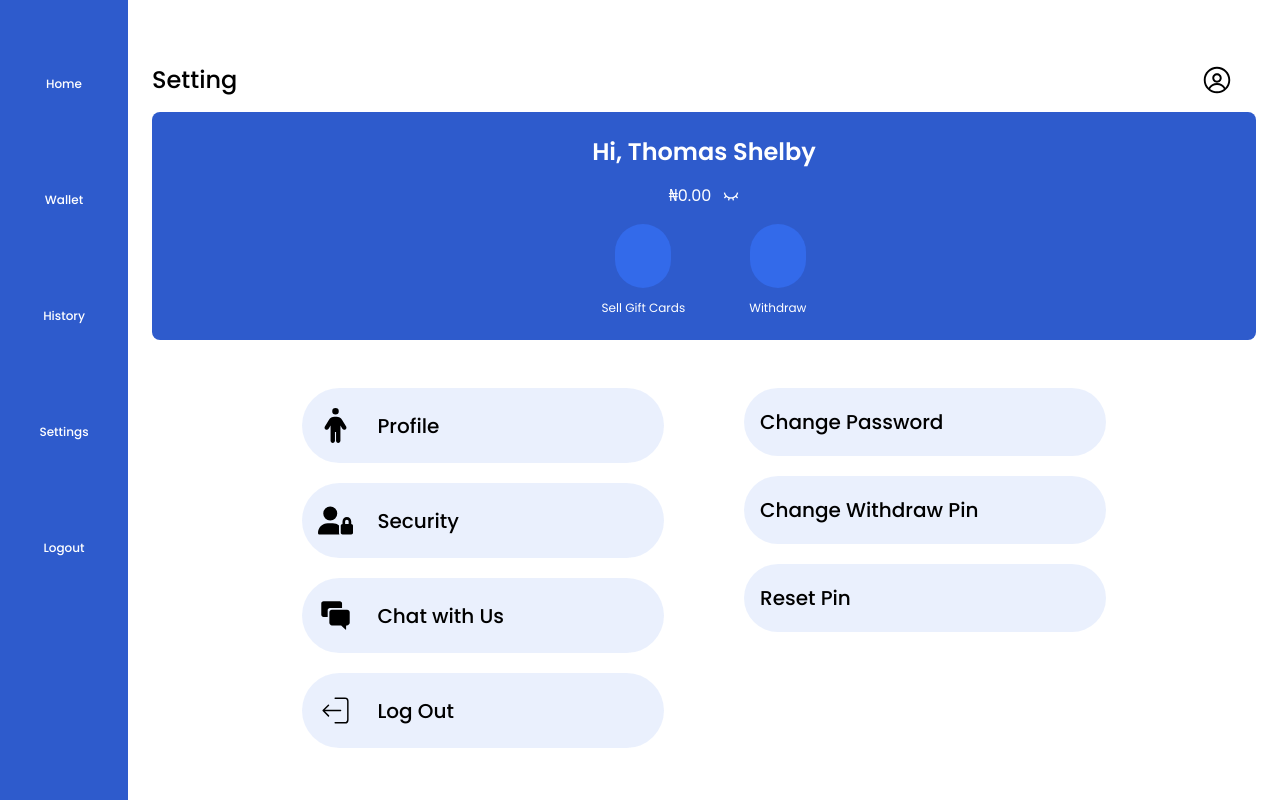
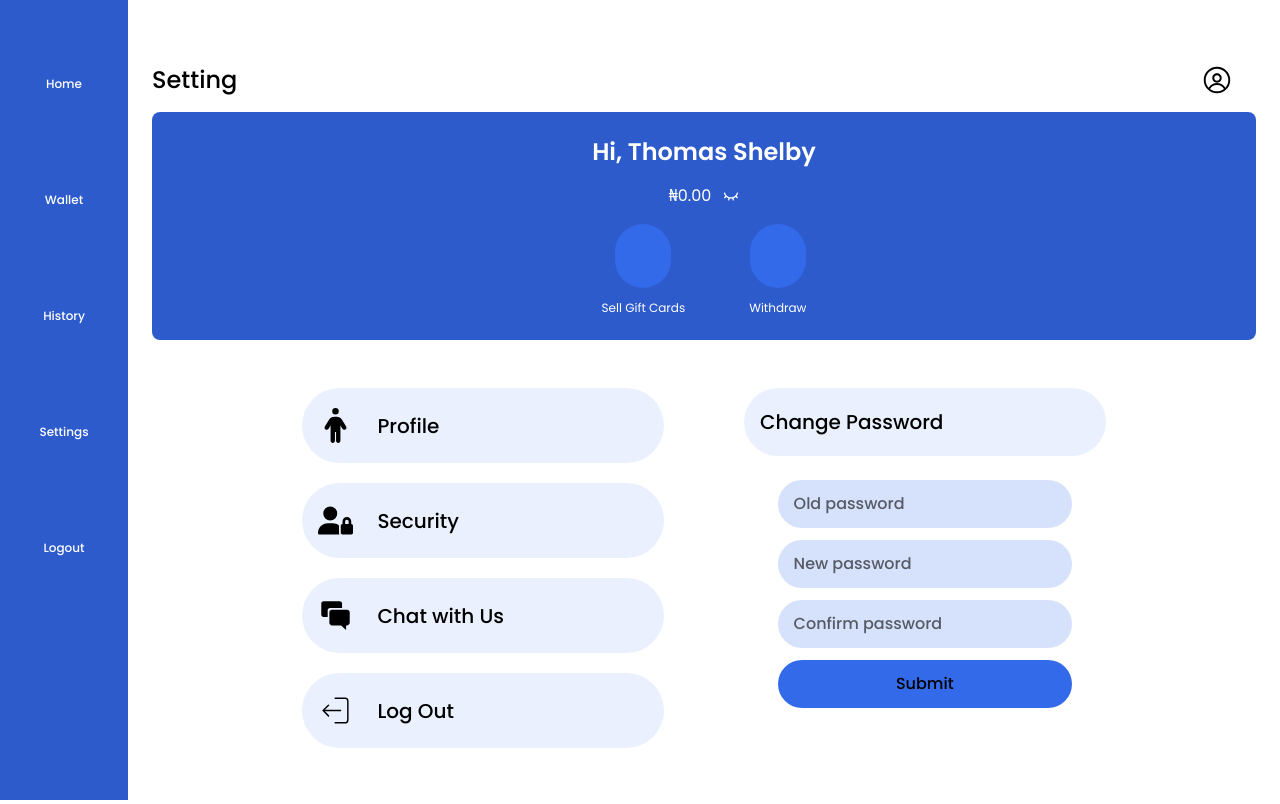
Before and after one commit to Viclaww/swap2naira, a React (Vite) app: page /dashboard/settings/Security in a window 1280 px wide. Both pictures are taken after a click on the element "Change Password". Built offline with nearby package versions, Linux system fonts and the light colour scheme; some icons are missing.

Commit message:
been a long day

```diff
--- a/src/components/Dashboard/UserSetting.tsx
+++ b/src/components/Dashboard/UserSetting.tsx
@@ -43,8 +43,9 @@ const UserSetting = () => {
       <Balance />
       <div className="flex justify-center w-full mt-8">
         <div className="places w-2/5 flex flex-col gap-5  px-10 text-black">
-          {settingsTabs.map(({ name, icon }, index) => (
+          {settingsTabs.map(({ name, icon, onClick }, index) => (
             <div
+              onClick={onClick}
               className="flex bg-blueX/10 rounded-full items-center gap-6 cursor-pointer px-4 py-5"
               key={index}
             >
--- a/src/components/OtpModal.tsx
+++ b/src/components/OtpModal.tsx
@@ -1,7 +1,7 @@
 import { useState, useRef } from "react";
 import Modal from "./ModalComp";
 const OtpModal = () => {
-  const [otp, setOtp] = useState<string[]>(["", "", "", ""]);
+  const [otp, setOtp] = useState<string[]>(["", "", "", "", "", ""]);
   const inputRefs = useRef<(HTMLInputElement | null)[]>([]);
 
   const handleOtpChange = (index: number, value: string) => {
@@ -17,8 +17,6 @@ const OtpModal = () => {
       inputRefs.current[index + 1]?.focus();
     }
   };
-
-  console.log(otp);
 
   return (
     <Modal>
--- a/src/components/Settings/SecuritySettings.tsx
+++ b/src/components/Settings/SecuritySettings.tsx
@@ -1,14 +1,47 @@
+import { useEffect, useState } from "react";
+import Flip from "gsap/Flip";
+import gsap from "gsap";
+
+gsap.registerPlugin(Flip);
+
 const SecuritySettings = () => {
+  const [currentTab, setCurrentTab] = useState<string | null>(null);
+  console.log(currentTab);
+
   const securityTabs = [
     { name: "Change Password" },
     { name: "Change Withdraw Pin" },
     { name: "Reset Pin" },
   ];
+  const state = Flip.getState(".tabs");
+  Flip.from(state, {
+    delay: 0.1,
+    duration: 1,
+    ease: "power1.out",
+    fade: true,
+    nested: true,
+    scale: true,
+    // absolute: true,
+  });
+  useEffect(() => {
+    setCurrentTab("");
+  }, []);
+
   return (
-    <div className="places flex flex-col gap-5  px-10 text-black">
+    <>
+      <div
+        className={`${
+          currentTab ? "h-1/5" : "h-4/5"
+        } places flex tabs transition-all h-fit  flex-col relative gap-5 duration-500  px-10 text-black`}
+      >
         {securityTabs.map(({ name }, index) => (
           <div
-          className="flex text-black bg-blueX/10 rounded-full items-center gap-6 cursor-pointer px-4 py-5"
+            onClick={() => setCurrentTab(name)}
+            className={` ${
+              currentTab && currentTab !== name
+                ? "animate-disapp hidden bg-red-800"
+                : "flex "
+            }  text-black tabs bg-blueX/10 rounded-full items-center duration-200 gap-6 cursor-pointer px-4 py-5`}
             key={index}
           >
             {/* {icon(35)} */}
@@ -16,6 +49,63 @@ const SecuritySettings = () => {
           </div>
         ))}
       </div>
+      <div className="text-black flex flex-col gap-3 mt-6 font-medium justify-center items-center duration-500">
+        {currentTab == "Change Password" ? (
+          <>
+            <input
+              className="px-4 py-3 w-2/3 outline-none rounded-full placeholder:text-black/60  bg-blueX/20"
+              placeholder="Old password"
+              type="text"
+            />
+            <input
+              className="px-4 py-3 w-2/3 outline-none rounded-full placeholder:text-black/60  bg-blueX/20"
+              placeholder="New password"
+              type="text"
+            />
+            <input
+              className="px-4 py-3 w-2/3 outline-none rounded-full placeholder:text-black/60  bg-blueX/20"
+              placeholder="Confirm password"
+              type="text"
+            />
+            <button
+              className="px-4 py-3 rounded-full outline-none bg-blueX w-2/3 cursor-pointer"
+              type="submit"
+            >
+              Submit
+            </button>
+          </>
+        ) : currentTab == "Change Withdraw Pin" ? (
+          <>
+            <input
+              className="px-4 py-3 w-2/3 outline-none rounded-full placeholder:text-black/60  bg-blueX/20"
+              placeholder="Old pin"
+              type="number"
+            />
+            <input
+              className="px-4 py-3 w-2/3 outline-none rounded-full placeholder:text-black/60  bg-blueX/20"
+              placeholder="New pin"
+              type="number"
+            />
+            <button className="px-4 py-3 rounded-full outline-none bg-blueX w-2/3 cursor-pointer">
+              Change Pin
+            </button>
+          </>
+        ) : currentTab == "Reset Pin" ? (
+          <>
+            <input
+              className="px-4 py-3 w-2/3 outline-none rounded-full placeholder:text-black/60  bg-blueX/20"
+              placeholder="email"
+              type="text"
+            />
+            <button className="px-4 py-3 rounded-full focus:outline-none bg-blueX w-2/3 cursor-pointer">
+              Send OTP
+            </button>
+          </>
+        ) : (
+          <></>
+        )}
+      </div>
+    </>
   );
 };
 
--- a/src/lib/api/generalApi.tsx
+++ b/src/lib/api/generalApi.tsx
@@ -1,11 +1,27 @@
 // Need to use the React-specific entry point to import createApi
 import { createApi, fetchBaseQuery } from "@reduxjs/toolkit/query/react";
+import { LoginRequest, LoginResponse } from "../types";
 
 // Define a service using a base URL and expected endpoints
 export const generalApi = createApi({
   reducerPath: "Api",
   baseQuery: fetchBaseQuery({ baseUrl: "https://pokeapi.co/api/v2/" }),
-  endpoints: () => ({}),
+  endpoints: (build) => ({
+    login: build.mutation({
+      query: (body) => ({
+        url: "/auth/login",
+        method: "POST",
+        body,
+      }),
+    }),
+    register: build.mutation<LoginResponse, LoginRequest>({
+      query: (body) => ({
+        url: "/auth/register",
+        method: "POST",
+        body: body,
+      }),
+    }),
+  }),
 });
 
 // Export hooks for usage in functional components, which are
--- /dev/null
+++ b/src/lib/types.tsx
@@ -0,0 +1,16 @@
+export interface LoginRequest {
+  username: string;
+  password: string;
+}
+
+export interface LoginResponse {
+  success: boolean;
+  data: {
+    token: string;
+  };
+  token: string;
+  user: {
+    id: string;
+    name: string;
+  };
+}
--- a/tailwind.config.js
+++ b/tailwind.config.js
@@ -27,6 +27,25 @@ export default {
         poppins: ["Poppins", ...defaultTheme.fontFamily.sans],
         ubuntu: ['"Ubuntu Sans"', ...defaultTheme.fontFamily.sans],
       },
+      animation: {
+        disappear: "disappear 0.5s ease-in-out forwards",
+      },
+      keyframes: {
+        disappear: {
+          "0%": {
+            // transform: "translateY(0)",
+            opacity: 1,
+          },
+          "50%": {
+            opacity: 0.5,
+          },
+          "100%": {
+            transform: "translateY(-30%)",
+            opacity: 0,
+            display: "none",
+          },
+        },
+      },
     },
   },
   plugins: [],
```
Also changed, not shown: 1 other file (tests, documents, lock files or other folders). Lines whose indentation alone changed are shown as unchanged.
